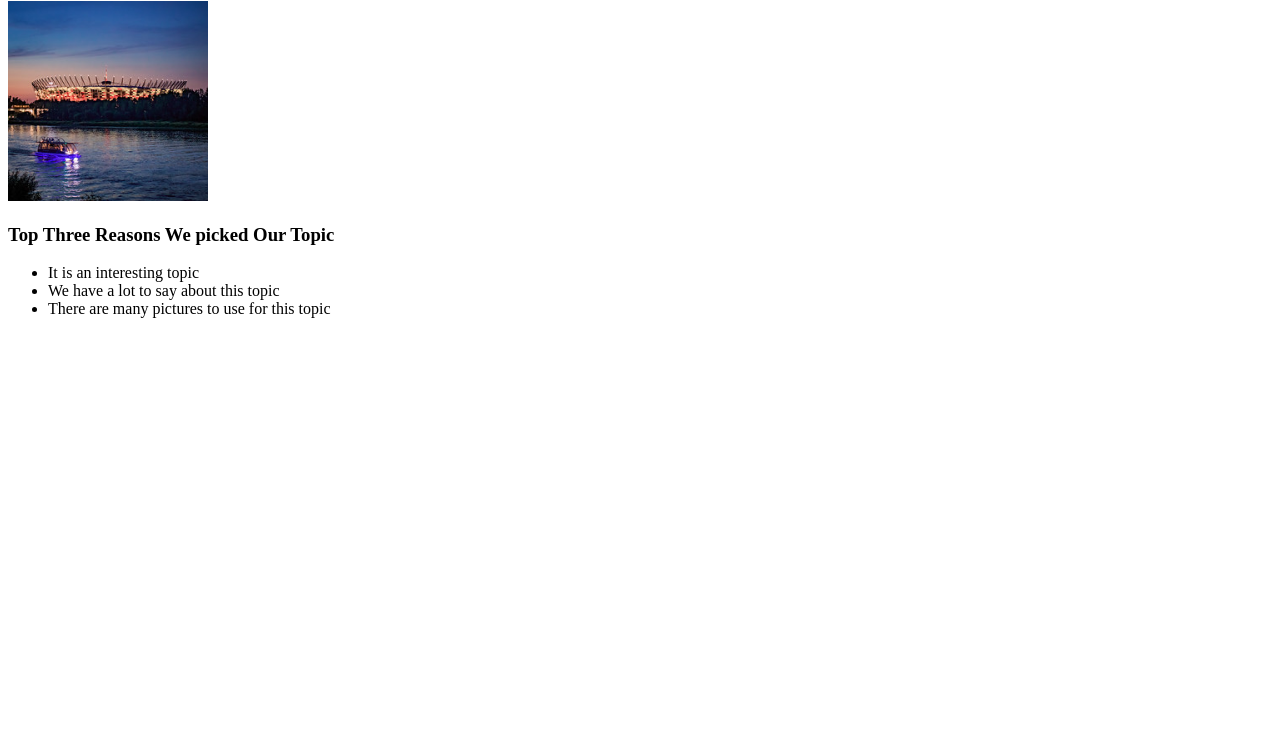
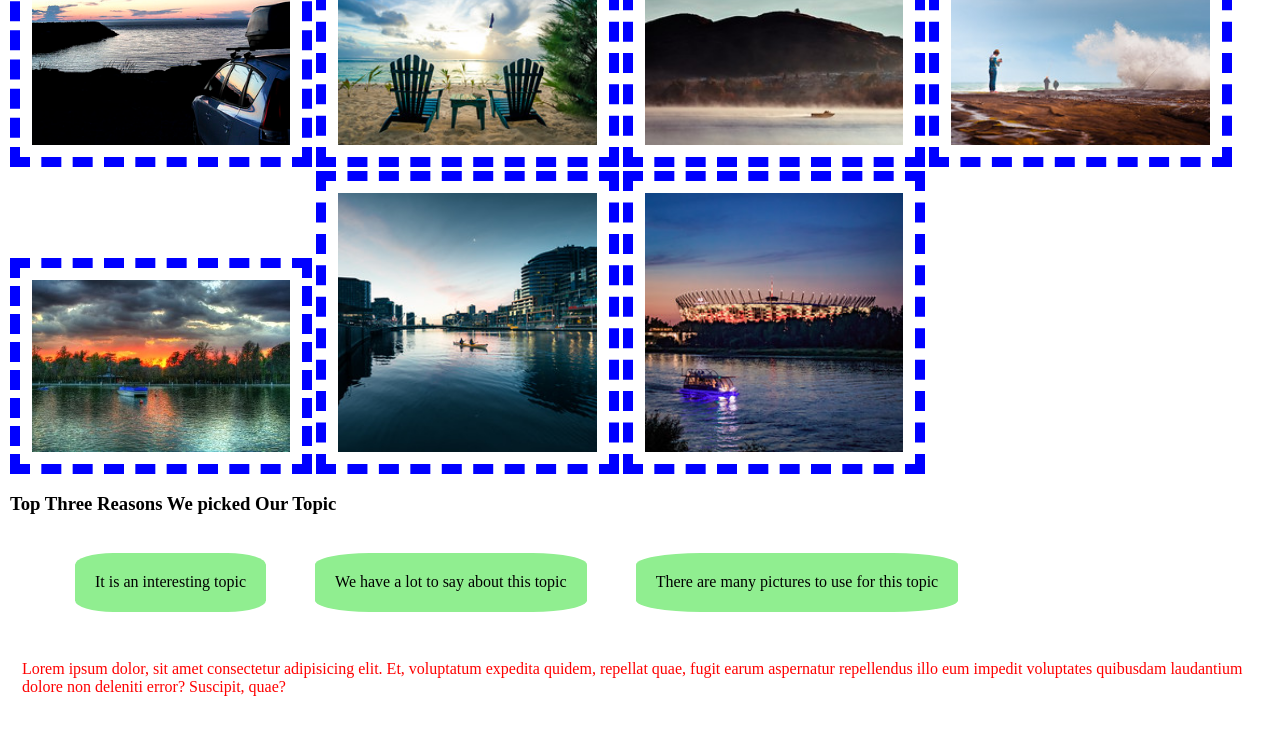
Before and after one commit to dennlin/339Week3, a plain HTML site: page samuel.html in a window 1280 px wide. Shown: the part 400-1134 px from the top of the page. Before the commit the page ends 800 px from the top, so only its background shows below. Drawn offline with Linux system fonts and the light colour scheme.

Commit message:
Add files via upload

```diff
--- /dev/null
+++ b/css/samuel.css
@@ -0,0 +1,39 @@
+body{
+    margin:5px;
+    padding:5px;
+    line-height:1.15;
+ }
+
+
+ h1,h2, h3{
+    font-weight: bold;
+    margin-top:15px;
+
+
+ }
+ ul li{
+    margin-left: 25px;
+    list-style-type: upper-roman;
+ }
+
+ li {
+    background-color: lightgreen;
+    border-radius: 20%;
+    border: 5px;
+    display: inline-block;
+    padding: 20px;
+    margin: 20px;
+ }
+
+ img {
+    border: 10px blue;
+    border-style: dashed;
+    width: 24%;
+    padding: 12px;
+    box-sizing: border-box;
+ }
+
+ p {
+    color: red;
+    padding: 12px;
+ }
--- a/samuel.html
+++ b/samuel.html
@@ -4,15 +4,19 @@
     <meta charset="UTF-8">
     <meta http-equiv="X-UA-Compatible" content="IE=edge">
     <meta name="viewport" content="width=device-width, initial-scale=1.0">
+    <link rel="stylesheet" href="css/samuel.css">
     <title>Document</title>
 </head>
 <body>
+    <a href="#main">Skip To Main Content</a>
     <header>
         <nav>
             <ul>
                 <li><a href = "index.html">Home</a></li>
                 <li><a href = "abby.html">Abby</a></li>
                 <li><a href = "dennis.html">Dennis</a></li>
+                <li><a href = "samuel.html">Samuel</a></li>
+
             </ul>
         </nav>
         <h1>Week Two discussion</h1>
@@ -35,6 +39,7 @@
             <li>We have a lot to say about this topic</li>
             <li>There are many pictures to use for this topic</li>
         </ul>
+        <p> Lorem ipsum dolor, sit amet consectetur adipisicing elit. Et, voluptatum expedita quidem, repellat quae, fugit earum aspernatur repellendus illo eum impedit voluptates quibusdam laudantium dolore non deleniti error? Suscipit, quae?</p>
     </main>
 </body>
 </html>
```
